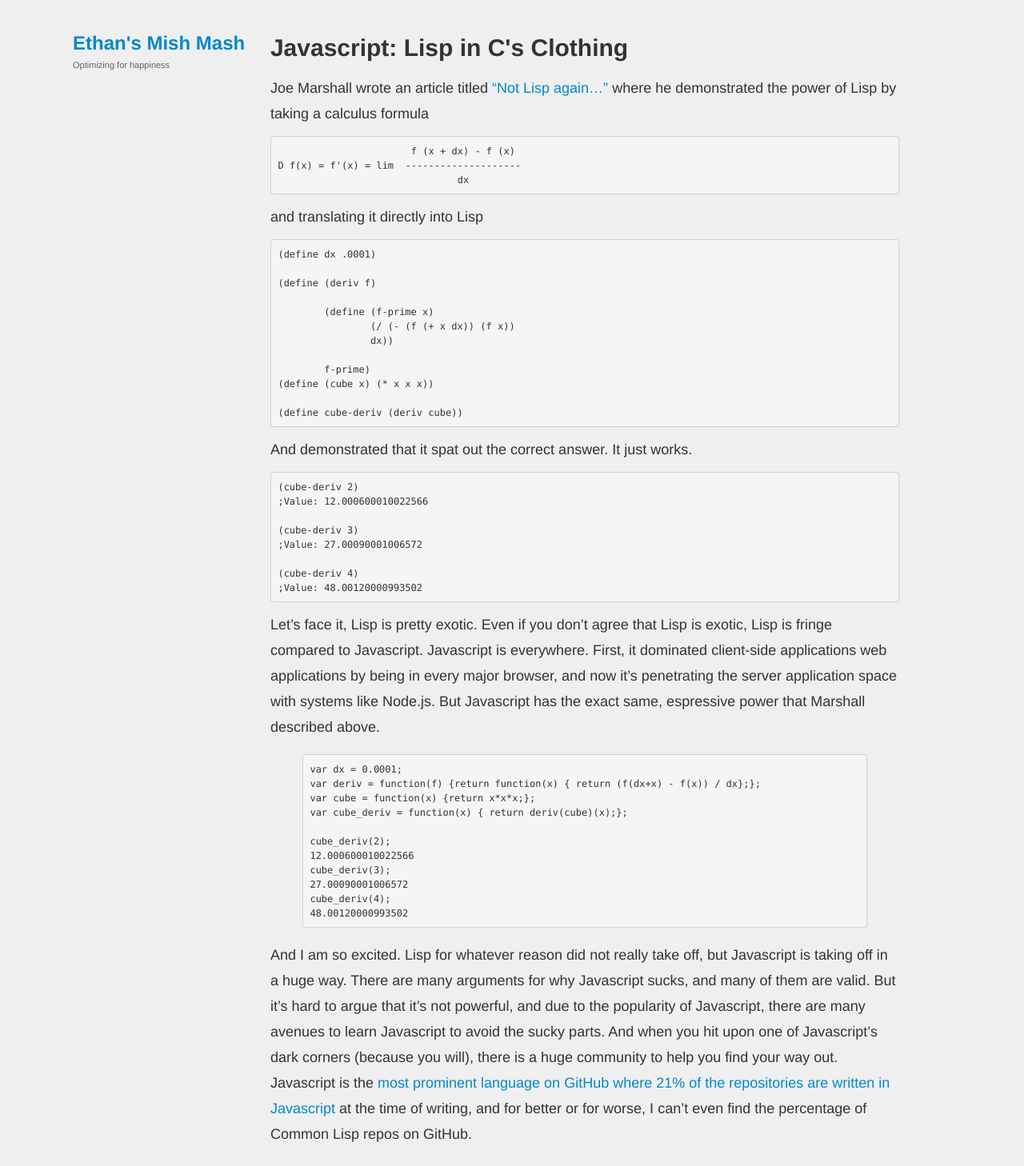
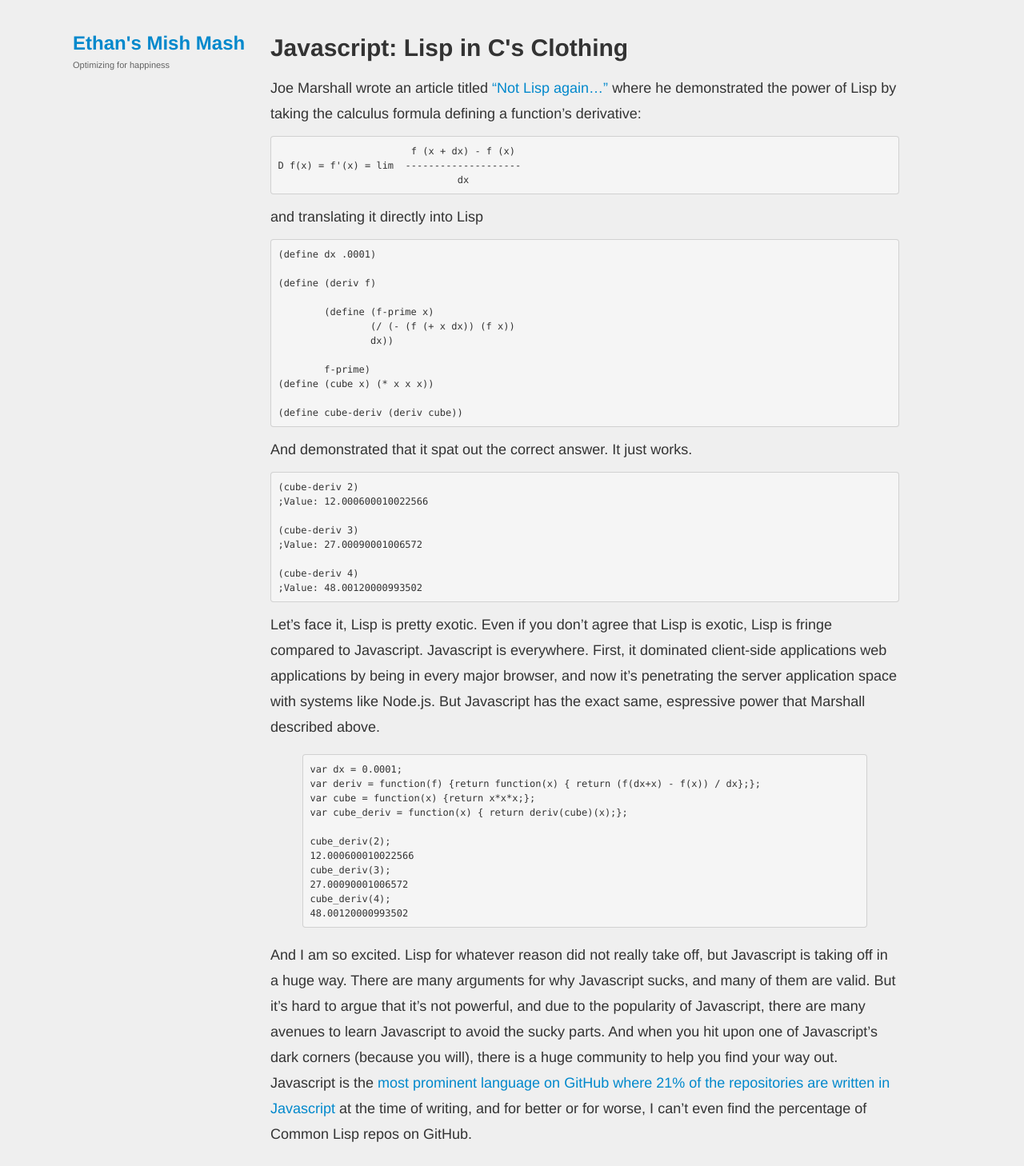
Before and after one commit to etruong42/etruong42.github.com, a Jekyll site: the page built from _posts/2013-6-1-Javascript-Lisp-in-C-Clothing.md, in a window 1280 px wide. Shown: the whole page at 80% size. Built offline with Jekyll 4.4.1, drawn with Linux system fonts in a browser that asks for light colours; Markdown is read by kramdown in place of the engine named in the settings.

Commit message:
clarify calculus function

```diff
--- a/_posts/2013-6-1-Javascript-Lisp-in-C-Clothing.md
+++ b/_posts/2013-6-1-Javascript-Lisp-in-C-Clothing.md
@@ -3,7 +3,7 @@ layout: post
 title: Javascript&#58; Lisp in C's Clothing
 description: Javascript leverages the power of a functional language
 ---
-Joe Marshall wrote an article titled ["Not Lisp again..."](http://funcall.blogspot.com/2009/03/not-lisp-again.html) where he demonstrated the power of Lisp by taking a calculus formula
+Joe Marshall wrote an article titled ["Not Lisp again..."](http://funcall.blogspot.com/2009/03/not-lisp-again.html) where he demonstrated the power of Lisp by taking the calculus formula defining a function's derivative:
 <pre>
                        f (x + dx) - f (x)
 D f(x) = f'(x) = lim  --------------------
```
